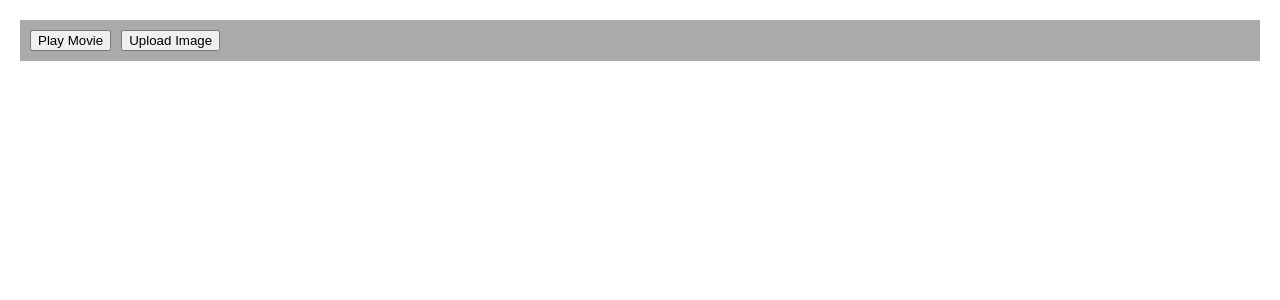
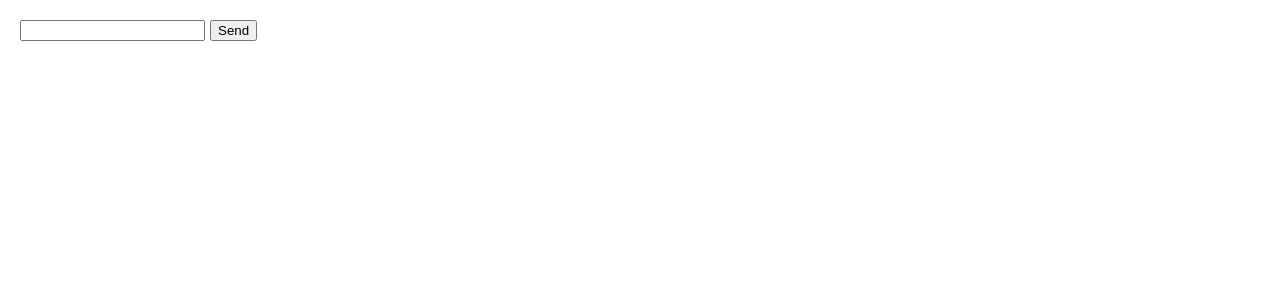
Before and after one commit to jimmycanosa/learning-react, a React (Create React App) app: page / in a window 1280 px wide. Shown: the top 300 px of the page. Built offline with nearby package versions, Linux system fonts and the light colour scheme.

Commit message:
feat: preventing default behavior

```diff
--- a/src/App.js
+++ b/src/App.js
@@ -1,4 +1,4 @@
-import MyApp from './responding-to-events/stopping-propagation.js';
+import MyApp from './responding-to-events/preventing-default-behavior.js';
 
 export default function App() {
   return (
--- /dev/null
+++ b/src/responding-to-events/preventing-default-behavior.js
@@ -0,0 +1,13 @@
+export default function Signup() {
+  return (
+    <form
+      onSubmit={(e) => {
+        e.preventDefault();
+        alert('Submitting...');
+      }}
+    >
+      <input />
+      <button>Send</button>
+    </form>
+  );
+}
--- a/src/styles.css
+++ b/src/styles.css
@@ -46,10 +46,6 @@ ul {
   padding-inline-start: 20px;
 }
 
-.Toolbar {
-  background: #aaa;
-  padding: 5px;
+button {
+  margin-left: 5px;
 }
-button {
-  margin: 5px;
-}
```
